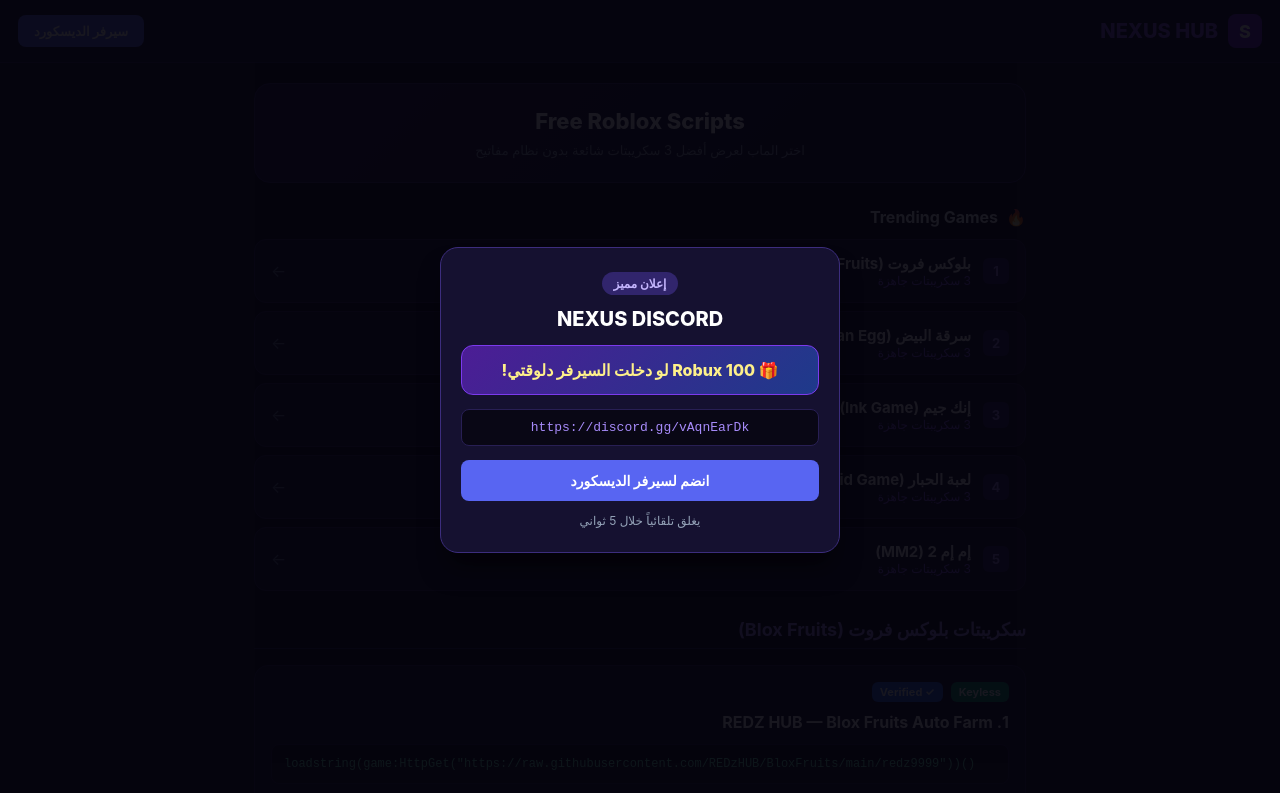
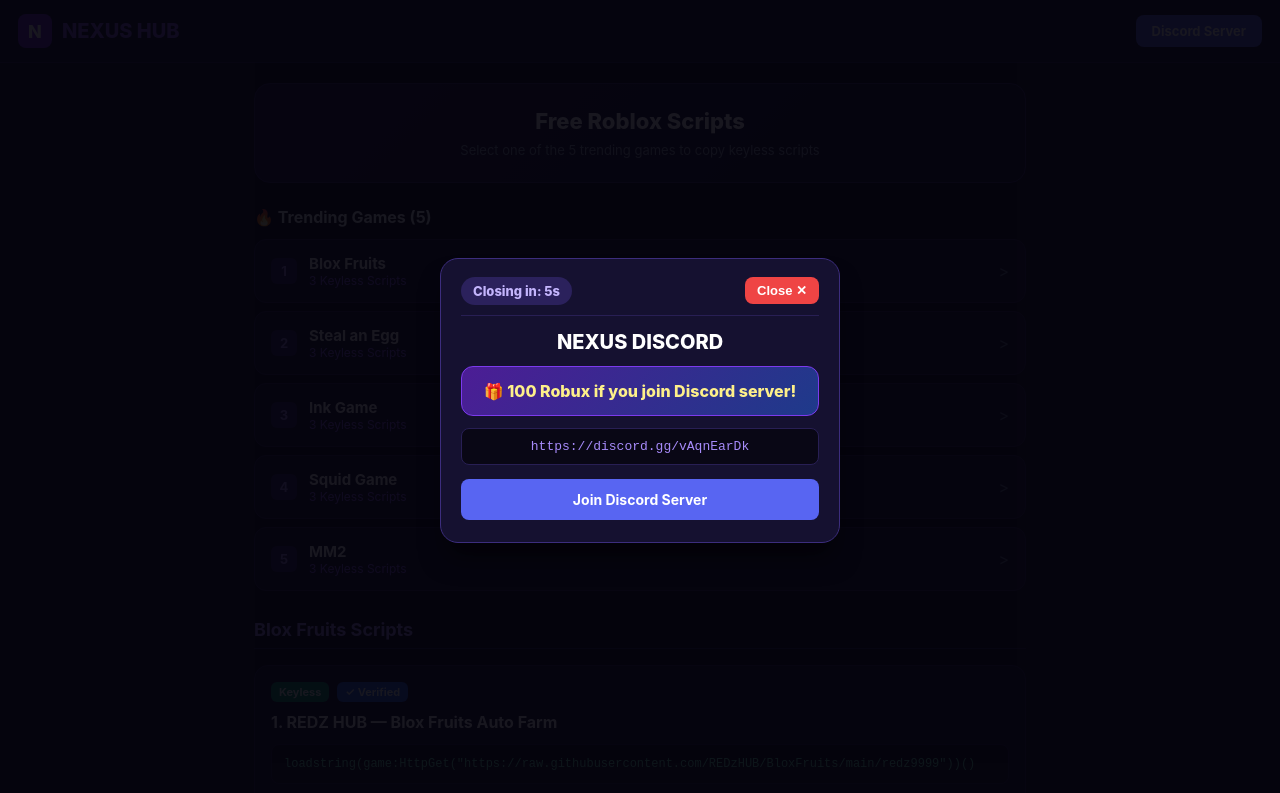
Before and after one commit to ahmaddessamm259-oss/NEXUS_NETWORK, a plain HTML site: page index.html in a window 1280 px wide. Shown: the top 793 px of the page. Drawn offline with Linux system fonts and the light colour scheme.

Commit message:
Update index.html

```diff
--- a/index.html
+++ b/index.html
@@ -1,5 +1,5 @@
 <!DOCTYPE html>
-<html lang="ar" dir="rtl">
+<html lang="en">
 <head>
   <meta charset="UTF-8" />
   <meta name="viewport" content="width=device-width, initial-scale=1.0" />
@@ -14,7 +14,7 @@
       padding: 0;
       background: #090814;
       color: #e2e8f0;
-      font-family: -apple-system, BlinkMacSystemFont, "Segoe UI", Roboto, Oxygen, Ubuntu, Cantarell, sans-serif;
+      font-family: -apple-system, BlinkMacSystemFont, "Segoe UI", Roboto, Arial, sans-serif;
     }
 
     .header {
@@ -274,22 +274,41 @@
       background: #151130;
       border: 1px solid #3c2d7d;
       border-radius: 18px;
-      padding: 24px 20px;
+      padding: 18px 20px 22px;
       width: 100%;
       max-width: 400px;
       text-align: center;
       box-shadow: 0 20px 25px -5px rgba(0, 0, 0, 0.5);
     }
 
-    .ad-header-badge {
-      display: inline-block;
-      background: #31256c;
+    .ad-top-bar {
+      display: flex;
+      align-items: center;
+      justify-content: space-between;
+      gap: 10px;
+      margin-bottom: 14px;
+      padding-bottom: 10px;
+      border-bottom: 1px solid #281f54;
+    }
+
+    .ad-timer-badge {
+      background: #2b215c;
       color: #c4b5fd;
-      font-size: 12px;
-      font-weight: 700;
-      padding: 4px 12px;
+      font-size: 13px;
+      font-weight: 800;
+      padding: 6px 12px;
       border-radius: 999px;
-      margin-bottom: 12px;
+    }
+
+    .ad-close-btn {
+      background: #ef4444;
+      color: #ffffff;
+      border: none;
+      border-radius: 8px;
+      padding: 6px 12px;
+      font-size: 13px;
+      font-weight: 800;
+      cursor: pointer;
     }
 
     .ad-title {
@@ -304,7 +323,7 @@
       border: 1px solid #7c3aed;
       border-radius: 12px;
       padding: 14px;
-      margin: 14px 0;
+      margin: 12px 0;
       font-size: 16px;
       font-weight: 800;
       color: #fef08a;
@@ -335,12 +354,6 @@
       border-radius: 8px;
       font-size: 14px;
       font-weight: 700;
-      margin-bottom: 12px;
-    }
-
-    .ad-timer-info {
-      font-size: 12px;
-      color: #94a3b8;
     }
   </style>
 </head>
@@ -348,20 +361,20 @@
 
   <header class="header">
     <a href="#" class="brand">
-      <div class="brand-icon">S</div>
+      <div class="brand-icon">N</div>
       <span>NEXUS HUB</span>
     </a>
-    <a href="https://discord.gg/vAqnEarDk" target="_blank" class="discord-btn">سيرفر الديسكورد</a>
+    <a href="https://discord.gg/vAqnEarDk" target="_blank" class="discord-btn">Discord Server</a>
   </header>
 
   <main class="container">
     <div class="hero-banner">
       <h1 class="hero-title">Free Roblox Scripts</h1>
-      <p class="hero-subtitle">اختر الماب لعرض أفضل 3 سكريبتات شائعة بدون نظام مفاتيح</p>
+      <p class="hero-subtitle">Select one of the 5 trending games to copy keyless scripts</p>
     </div>
 
     <div class="section-header">
-      <span>🔥</span> Trending Games
+      <span>🔥 Trending Games (5)</span>
     </div>
 
     <div class="games-list">
@@ -369,81 +382,82 @@
         <div class="game-info">
           <div class="game-num">1</div>
           <div>
-            <div class="game-title">بلوكس فروت (Blox Fruits)</div>
-            <div class="game-meta">3 سكريبتات جاهزة</div>
+            <div class="game-title">Blox Fruits</div>
+            <div class="game-meta">3 Keyless Scripts</div>
           </div>
         </div>
-        <div class="arrow-icon">←</div>
+        <div class="arrow-icon">&gt;</div>
       </div>
 
       <div class="game-item" onclick="selectGame('stealegg', this)">
         <div class="game-info">
           <div class="game-num">2</div>
           <div>
-            <div class="game-title">سرقة البيض (Steal an Egg)</div>
-            <div class="game-meta">3 سكريبتات جاهزة</div>
+            <div class="game-title">Steal an Egg</div>
+            <div class="game-meta">3 Keyless Scripts</div>
           </div>
         </div>
-        <div class="arrow-icon">←</div>
+        <div class="arrow-icon">&gt;</div>
       </div>
 
       <div class="game-item" onclick="selectGame('inkgame', this)">
         <div class="game-info">
           <div class="game-num">3</div>
           <div>
-            <div class="game-title">إنك جيم (Ink Game)</div>
-            <div class="game-meta">3 سكريبتات جاهزة</div>
+            <div class="game-title">Ink Game</div>
+            <div class="game-meta">3 Keyless Scripts</div>
           </div>
         </div>
-        <div class="arrow-icon">←</div>
+        <div class="arrow-icon">&gt;</div>
       </div>
 
       <div class="game-item" onclick="selectGame('squidgame', this)">
         <div class="game-info">
           <div class="game-num">4</div>
           <div>
-            <div class="game-title">لعبة الحبار (Squid Game)</div>
-            <div class="game-meta">3 سكريبتات جاهزة</div>
+            <div class="game-title">Squid Game</div>
+            <div class="game-meta">3 Keyless Scripts</div>
           </div>
         </div>
-        <div class="arrow-icon">←</div>
+        <div class="arrow-icon">&gt;</div>
       </div>
 
       <div class="game-item" onclick="selectGame('mm2', this)">
         <div class="game-info">
           <div class="game-num">5</div>
           <div>
-            <div class="game-title">إم إم 2 (MM2)</div>
-            <div class="game-meta">3 سكريبتات جاهزة</div>
+            <div class="game-title">MM2</div>
+            <div class="game-meta">3 Keyless Scripts</div>
           </div>
         </div>
-        <div class="arrow-icon">←</div>
+        <div class="arrow-icon">&gt;</div>
       </div>
     </div>
 
     <div class="scripts-header">
-      <div class="scripts-title" id="selectedGameTitle">سكريبتات بلوكس فروت (Blox Fruits)</div>
+      <div class="scripts-title" id="selectedGameTitle">Blox Fruits Scripts</div>
     </div>
 
     <div class="scripts-grid" id="scriptsContainer"></div>
   </main>
 
-  <!-- إعلان الديسكورد 10 ثواني كل 30 ثانية -->
   <div class="ad-backdrop" id="adOverlay">
     <div class="ad-modal">
-      <div class="ad-header-badge">إعلان مميز</div>
+      <div class="ad-top-bar">
+        <div class="ad-timer-badge" id="adTimerBadge">Closing in: 10s</div>
+        <button type="button" class="ad-close-btn" onclick="hideAdOverlay()">Close &#10005;</button>
+      </div>
       <h3 class="ad-title">NEXUS DISCORD</h3>
-      <div class="robux-offer-box">🎁 100 Robux لو دخلت السيرفر دلوقتي!</div>
+      <div class="robux-offer-box">🎁 100 Robux if you join Discord server!</div>
       <a class="ad-discord-link" href="https://discord.gg/vAqnEarDk" target="_blank">https://discord.gg/vAqnEarDk</a>
-      <a class="ad-action-btn" href="https://discord.gg/vAqnEarDk" target="_blank">انضم لسيرفر الديسكورد</a>
-      <div class="ad-timer-info" id="adTimerText">يغلق تلقائياً خلال 10 ثواني</div>
+      <a class="ad-action-btn" href="https://discord.gg/vAqnEarDk" target="_blank">Join Discord Server</a>
     </div>
   </div>
 
   <script>
     const database = {
       bloxfruits: {
-        title: "سكريبتات بلوكس فروت (Blox Fruits)",
+        title: "Blox Fruits Scripts",
         scripts: [
           {
             name: "REDZ HUB — Blox Fruits Auto Farm",
@@ -460,7 +474,7 @@
         ]
       },
       stealegg: {
-        title: "سكريبتات سرقة البيض (Steal an Egg)",
+        title: "Steal an Egg Scripts",
         scripts: [
           {
             name: "NYX Hub — Instant Steal & Auto Farm",
@@ -477,7 +491,7 @@
         ]
       },
       inkgame: {
-        title: "سكريبتات إنك جيم (Ink Game)",
+        title: "Ink Game Scripts",
         scripts: [
           {
             name: "Auto Win — Ink Game Supreme",
@@ -494,7 +508,7 @@
         ]
       },
       squidgame: {
-        title: "سكريبتات لعبة الحبار (Squid Game)",
+        title: "Squid Game Scripts",
         scripts: [
           {
             name: "Squid Game Auto Win & Teleport",
@@ -511,7 +525,7 @@
         ]
       },
       mm2: {
-        title: "سكريبتات إم إم 2 (MM2)",
+        title: "MM2 Scripts",
         scripts: [
           {
             name: "Aether Hub — Murder Mystery 2",
@@ -531,10 +545,10 @@
 
     function selectGame(gameKey, element) {
       document.querySelectorAll('.game-item').forEach(el => el.classList.remove('active'));
-      if(element) element.classList.add('active');
+      if (element) element.classList.add('active');
 
       const data = database[gameKey];
-      if(!data) return;
+      if (!data) return;
 
       document.getElementById('selectedGameTitle').textContent = data.title;
       const container = document.getElementById('scriptsContainer');
@@ -547,7 +561,7 @@
           </div>
           <div class="script-name">${index + 1}. ${item.name}</div>
           <div class="code-container">${item.code}</div>
-          <button class="copy-button" onclick="copyScript(this, ${JSON.stringify(item.code)})">نسخ السكريبت</button>
+          <button type="button" class="copy-button" onclick="copyScript(this, ${JSON.stringify(item.code)})">Copy Script</button>
         </div>
       `).join('');
     }
@@ -555,7 +569,7 @@
     function copyScript(button, text) {
       const onSuccess = () => {
         const originalText = button.textContent;
-        button.textContent = "تم النسخ ✓";
+        button.textContent = "Copied!";
         button.classList.add("success");
         setTimeout(() => {
           button.textContent = originalText;
@@ -582,41 +596,43 @@
       done();
     }
 
-    let adTimeout = null;
-    let adInterval = null;
+    let adCountdownTimer = null;
 
-    function triggerAdOverlay() {
+    function hideAdOverlay() {
       const overlay = document.getElementById("adOverlay");
-      const timerText = document.getElementById("adTimerText");
-      if (!overlay) return;
+      if (overlay) {
+        overlay.style.display = "none";
+      }
+      clearInterval(adCountdownTimer);
+    }
 
-      clearTimeout(adTimeout);
-      clearInterval(adInterval);
+    function showAdOverlay() {
+      const overlay = document.getElementById("adOverlay");
+      const badge = document.getElementById("adTimerBadge");
+      if (!overlay || !badge) return;
 
-      let timeLeft = 10;
-      timerText.textContent = "يغلق تلقائياً خلال " + timeLeft + " ثواني";
+      clearInterval(adCountdownTimer);
+
+      let secondsLeft = 10;
+      badge.textContent = "Closing in: " + secondsLeft + "s";
       overlay.style.display = "flex";
 
-      adInterval = setInterval(() => {
-        timeLeft--;
-        if (timeLeft > 0) {
-          timerText.textContent = "يغلق تلقائياً خلال " + timeLeft + " ثواني";
-        } else {
-          clearInterval(adInterval);
+      adCountdownTimer = setInterval(() => {
+        secondsLeft--;
+        if (secondsLeft >= 0) {
+          badge.textContent = "Closing in: " + secondsLeft + "s";
+        }
+        if (secondsLeft <= 0) {
+          hideAdOverlay();
         }
       }, 1000);
-
-      adTimeout = setTimeout(() => {
-        overlay.style.display = "none";
-        clearInterval(adInterval);
-      }, 10000);
     }
 
     selectGame('bloxfruits');
 
     window.addEventListener("load", () => {
-      triggerAdOverlay();
-      setInterval(triggerAdOverlay, 30000);
+      showAdOverlay();
+      setInterval(showAdOverlay, 30000);
     });
   </script>
 </body>
```
